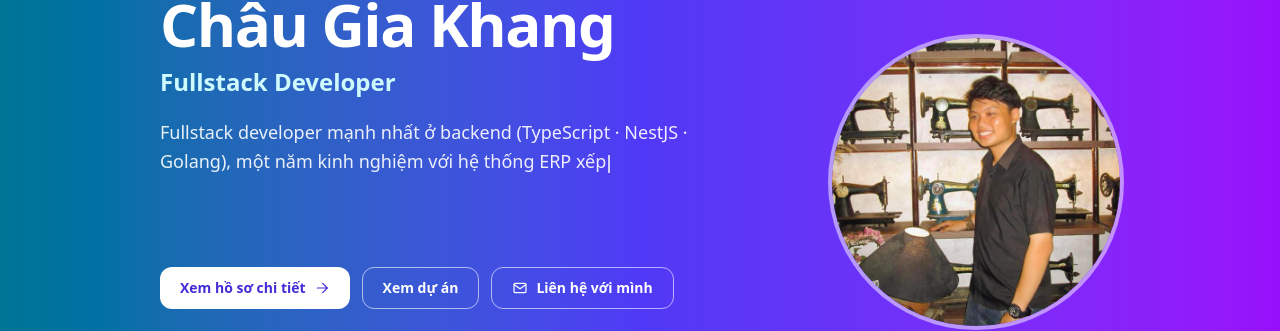
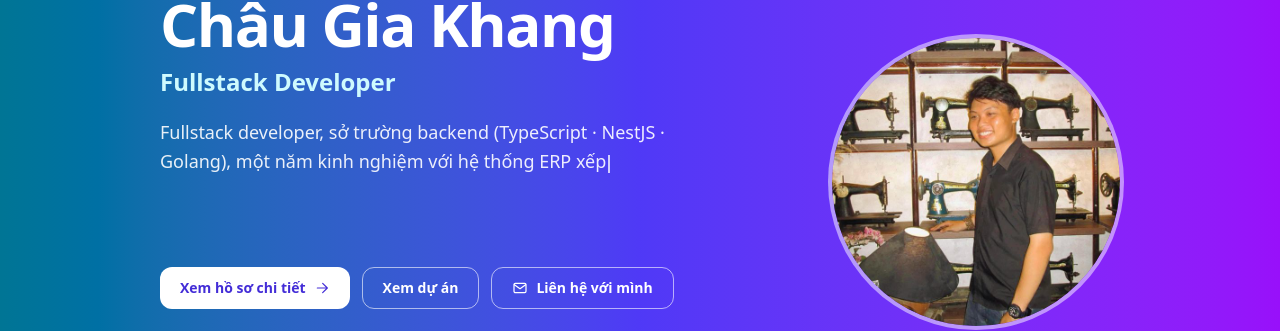
Before and after one commit to chaugiakhang193/Chau-Gia-Khang-Portfolio, a React (Vite) app: page / in a window 1280 px wide. Shown: the part 167-498 px from the top of the page. Built offline with nearby package versions, Linux system fonts and the light colour scheme.

Commit message:
content: reword the vietnamese intro sentence

```diff
--- a/src/data/profile.ts
+++ b/src/data/profile.ts
@@ -13,7 +13,7 @@ export const profile = {
     en: 'Fullstack Developer',
   } satisfies Localized,
   tagline: {
-    vi: 'Fullstack developer mạnh nhất ở backend (TypeScript · NestJS · Golang), một năm kinh nghiệm với hệ thống ERP xếp lịch và hệ quản lý hồ sơ, cộng một sàn thương mại điện tử tự viết đang chạy production.',
+    vi: 'Fullstack developer, sở trường backend (TypeScript · NestJS · Golang), một năm kinh nghiệm với hệ thống ERP xếp lịch và hệ quản lý hồ sơ, cộng một sàn thương mại điện tử tự viết đang chạy production.',
     en: 'Fullstack developer, strongest on backend (TypeScript · NestJS · Golang), with one year of professional experience on an ERP scheduling platform and a document-management system, plus a marketplace of my own running in production.',
   } satisfies Localized,
   personal: {
```
